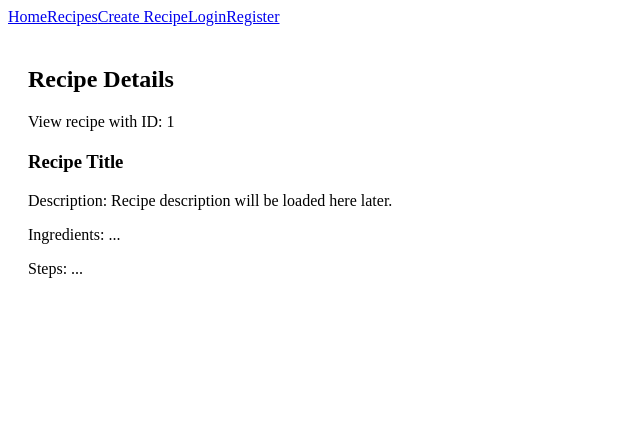
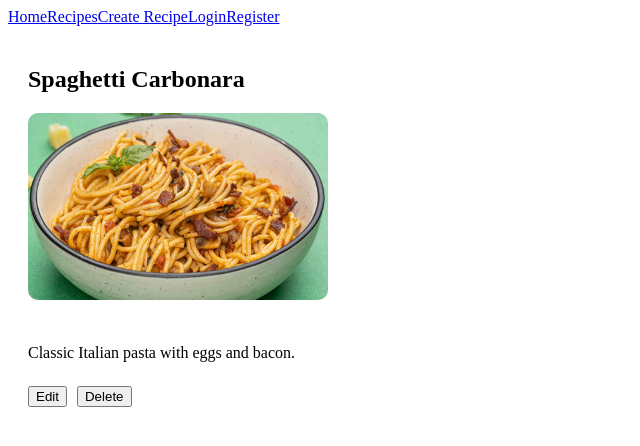
Before and after one commit to StoyanovaTanya/recipes-app, a React (Vite) app: page /recipes/1 in a window 1280 px wide. Shown: the top 446 px of the page, without its empty margins (0-640 px from the left). Built offline with nearby package versions, Linux system fonts and the light colour scheme.

Commit message:
Add functional Details page with image, title, description and dynamic route handling

```diff
--- a/src/components/Details/Details.jsx
+++ b/src/components/Details/Details.jsx
@@ -1,18 +1,31 @@
 import { useParams } from "react-router-dom";
+import { recipes } from "../../data/recipes";
 
 export default function Details() {
   const { id} = useParams();
+  const recipe = recipes.find(r => r.id === Number(id));
+
+  if (!recipe) {
+    return <h2>Recipe not found</h2>;
+  }
 
   return (
     <section style={{ padding: "20px"}}>
-      <h2>Recipe Details</h2>
-      <p>View recipe with ID: {id}</p>
+      <h2>{recipe.title}</h2>
+
+      <img
+        src={recipe.image}
+        alt={recipe.title}
+        style={{ width: "300px", borderRadius: "10px", marginBottom: "20px"}}
+      />
+
+      <p style={{ maxWidth: "500px", lineHeight: "1.6"}}>
+        {recipe.description}
+      </p>
 
       <div style={{ marginTop: "20px"}}>
-        <h3>Recipe Title</h3>
-        <p>Description: Recipe description will be loaded here later.</p>
-        <p>Ingredients: ...</p>
-        <p>Steps: ...</p>
+        <button style={{ marginRight: "10px" }}>Edit</button>
+        <button>Delete</button>
       </div>
     </section>
   );
```
